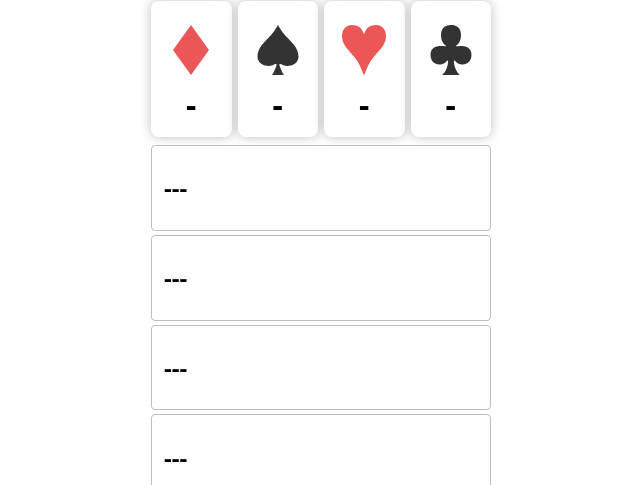
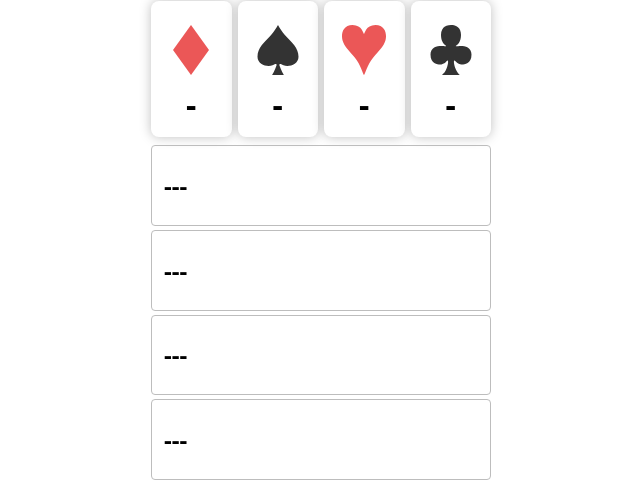
Before and after one commit to elenaficher/Cartas-Calavera.github.io, a plain HTML site: page index.html in a window 1280 px wide. Shown: the part 70-555 px from the top of the page, without its empty margins (319-959 px from the left). Drawn offline with Linux system fonts and the light colour scheme.

Commit message:
Update style.css

```diff
--- a/style.css
+++ b/style.css
@@ -1,6 +1,6 @@
 .bdy {
     display: flex;
-    height: 640px; /*100vh;*/
+    height: 620px; /*100vh;*/
     flex-direction: column;
     justify-content: center;
     align-items: center;
```
